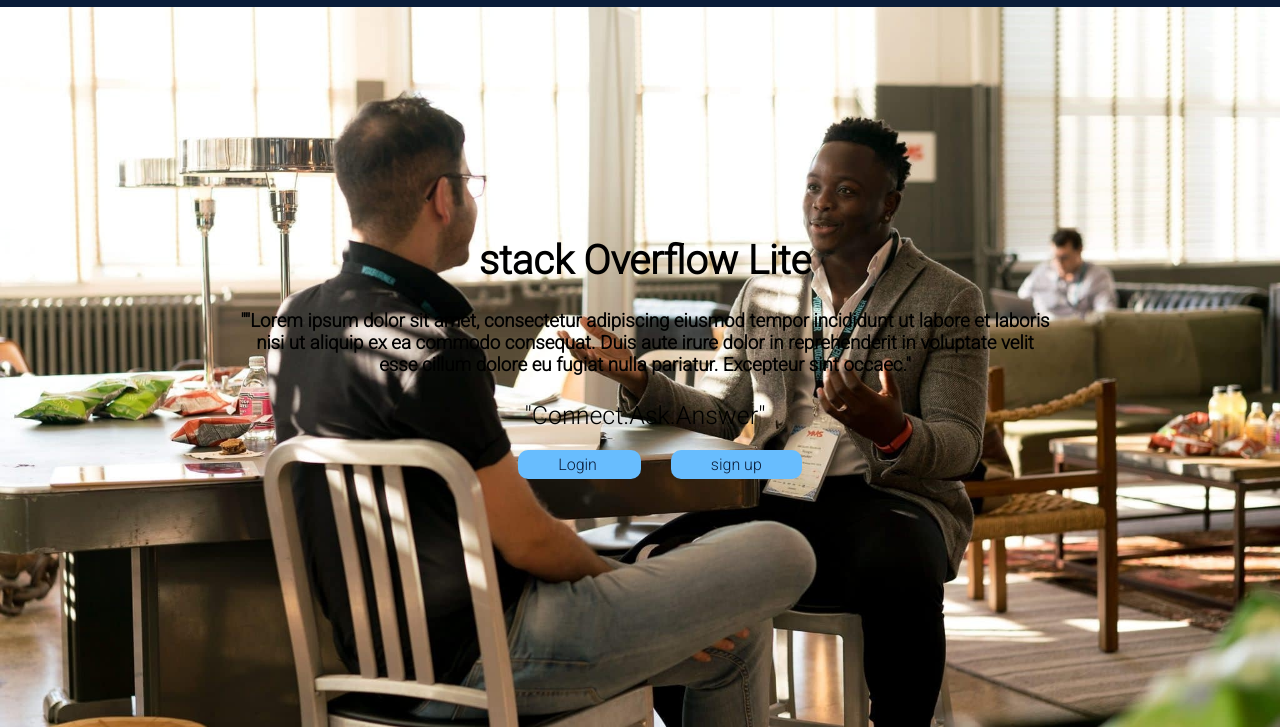
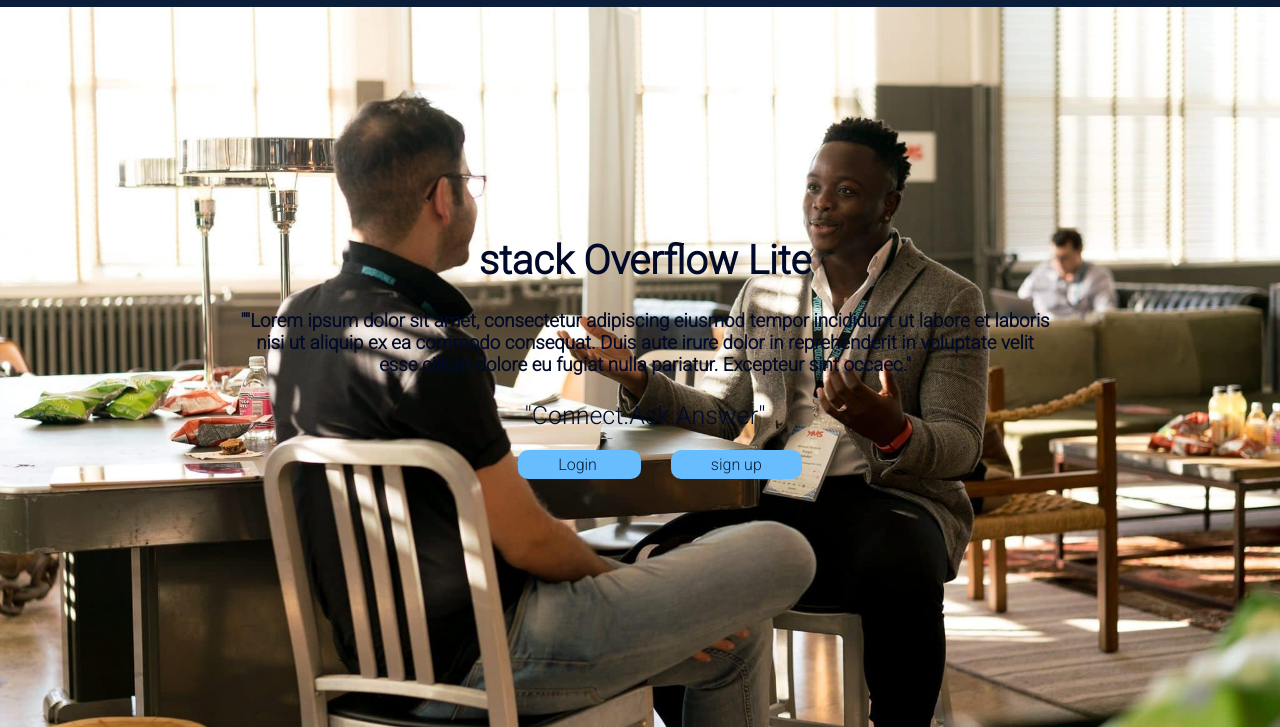
Before and after one commit to Enockkenya/stack-overflow-lite, a plain HTML site: page UI/index.html in a window 1280 px wide. Shown: the part 73-800 px from the top of the page. Drawn offline with Linux system fonts and the light colour scheme.

Commit message:
changed text color  on landing page

```diff
--- a/UI/static/css/styles.css
+++ b/UI/static/css/styles.css
@@ -98,7 +98,7 @@ h2{
   height:100vh;
   display:flex;
   align-items:center;
-  color: #000000;
+  color: #010A29;
   font-family: "Roboto", sans-serif;
 
 
```
